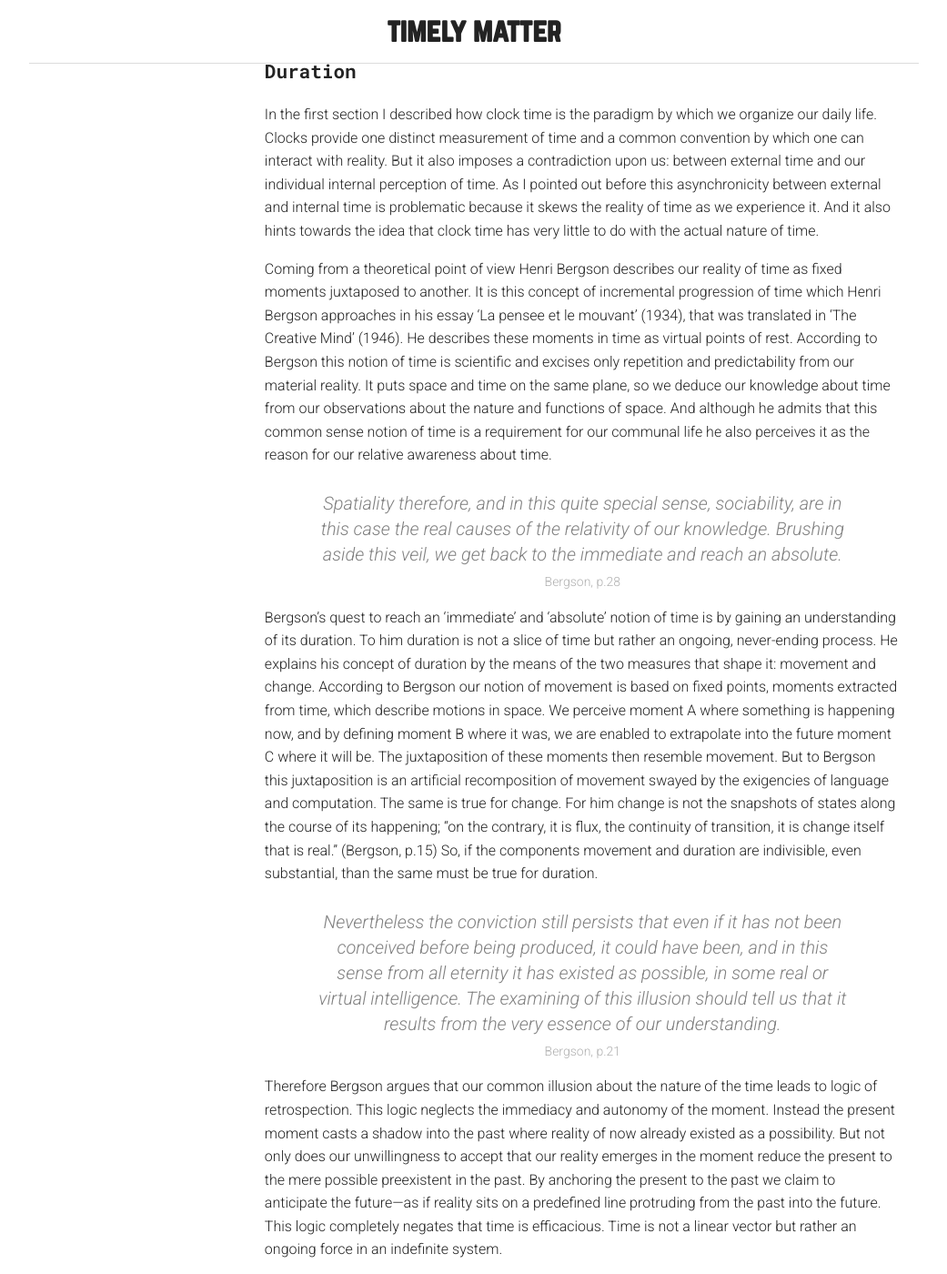
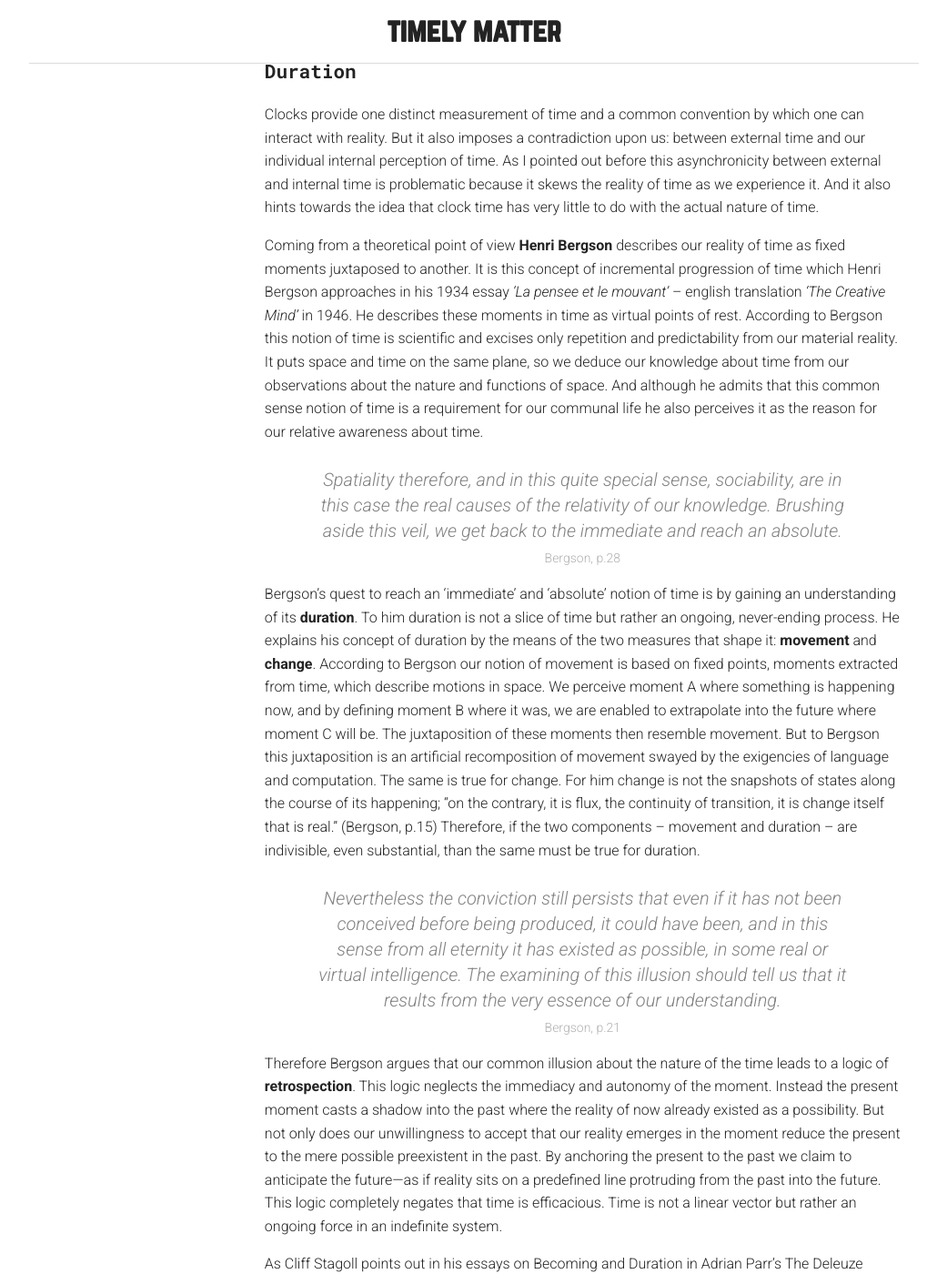
Before and after one commit to davidbeermann/timely-matter, a Jekyll site: the page built from concept/index.md, in a window 1280 px wide and 1400 px high, scrolled down 1448 px. Shown: the whole window at 91% size, without its empty margins (119-1160 px from the left). Built offline with Jekyll 4.4.1, drawn with Linux system fonts in a browser that asks for light colours; some of the changed text lies outside the part shown.

Commit message:
optimized paragraphs on Bergson

```diff
--- a/concept/index.md
+++ b/concept/index.md
@@ -34,25 +34,25 @@ and victory is an illusion of philosophers and fools.
 
 ## Duration
 
-In the first section I described how clock time is the paradigm by which we organize our daily life. Clocks provide one distinct measurement of time and a common convention by which one can interact with reality. But it also imposes a contradiction upon us: between external time and our individual internal perception of time. As I pointed out before this asynchronicity between external and internal time is problematic because it skews the reality of time as we experience it. And it also hints towards the idea that clock time has very little to do with the actual nature of time.
+Clocks provide one distinct measurement of time and a common convention by which one can interact with reality. But it also imposes a contradiction upon us: between external time and our individual internal perception of time. As I pointed out before this asynchronicity between external and internal time is problematic because it skews the reality of time as we experience it. And it also hints towards the idea that clock time has very little to do with the actual nature of time.
 
-Coming from a theoretical point of view Henri Bergson describes our reality of time as fixed moments juxtaposed to another. It is this concept of incremental progression of time which Henri Bergson approaches in his essay ‘La pensee et le mouvant’ (1934), that was translated in ‘The Creative Mind’ (1946). He describes these moments in time as virtual points of rest. According to Bergson this notion of time is scientific and excises only repetition and predictability from our material reality. It puts space and time on the same plane, so we deduce our knowledge about time from our observations about the nature and functions of space. And although he admits that this common sense notion of time is a requirement for our communal life he also perceives it as the reason for our relative awareness about time.
+Coming from a theoretical point of view **Henri Bergson** describes our reality of time as fixed moments juxtaposed to another. It is this concept of incremental progression of time which Henri Bergson approaches in his 1934 essay *‘La pensee et le mouvant’* – english translation *‘The Creative Mind’* in 1946. He describes these moments in time as virtual points of rest. According to Bergson this notion of time is scientific and excises only repetition and predictability from our material reality. It puts space and time on the same plane, so we deduce our knowledge about time from our observations about the nature and functions of space. And although he admits that this common sense notion of time is a requirement for our communal life he also perceives it as the reason for our relative awareness about time.
 
 > Spatiality therefore, and in this quite special sense, sociability, are in this case the real causes of the relativity of our knowledge. Brushing aside this veil, we get back to the immediate and reach an absolute.
 >
 > Bergson, p.28
 
-Bergson’s quest to reach an ‘immediate’ and ‘absolute’ notion of time is by gaining an understanding of its duration. To him duration is not a slice of time but rather an ongoing, never-ending process. He explains his concept of duration by the means of the two measures that shape it: movement and change. According to Bergson our notion of movement is based on fixed points, moments extracted from time, which describe motions in space. We perceive moment A where something is happening now, and by defining moment B where it was, we are enabled to extrapolate into the future moment C where it will be. The juxtaposition of these moments then resemble movement. But to Bergson this juxtaposition is an artificial recomposition of movement swayed by the exigencies of language and computation. The same is true for change. For him change is not the snapshots of states along the course of its happening; “on the contrary, it is flux, the continuity of transition, it is change itself that is real.” (Bergson, p.15) So, if the components movement and duration are indivisible, even substantial, than the same must be true for duration.
+Bergson’s quest to reach an ‘immediate’ and ‘absolute’ notion of time is by gaining an understanding of its **duration**. To him duration is not a slice of time but rather an ongoing, never-ending process. He explains his concept of duration by the means of the two measures that shape it: **movement** and **change**. According to Bergson our notion of movement is based on fixed points, moments extracted from time, which describe motions in space. We perceive moment A where something is happening now, and by defining moment B where it was, we are enabled to extrapolate into the future where moment C will be. The juxtaposition of these moments then resemble movement. But to Bergson this juxtaposition is an artificial recomposition of movement swayed by the exigencies of language and computation. The same is true for change. For him change is not the snapshots of states along the course of its happening; “on the contrary, it is flux, the continuity of transition, it is change itself that is real.” (Bergson, p.15) Therefore, if the two components – movement and duration – are indivisible, even substantial, than the same must be true for duration.
 
 > Nevertheless the conviction still persists that even if it has not been conceived before being produced, it could have been, and in this sense from all eternity it has existed as possible, in some real or virtual intelligence. The examining of this illusion should tell us that it results from the very essence of our understanding.
 >
 > Bergson, p.21
 
-Therefore Bergson argues that our common illusion about the nature of the time leads to logic of retrospection. This logic neglects the immediacy and autonomy of the moment. Instead the present moment casts a shadow into the past where reality of now already existed as a possibility. But not only does our unwillingness to accept that our reality emerges in the moment reduce the present to the mere possible preexistent in the past. By anchoring the present to the past we claim to anticipate the future—as if reality sits on a predefined line protruding from the past into the future. This logic completely negates that time is efficacious. Time is not a linear vector but rather an ongoing force in an indefinite system.
+Therefore Bergson argues that our common illusion about the nature of the time leads to a logic of **retrospection**. This logic neglects the immediacy and autonomy of the moment. Instead the present moment casts a shadow into the past where the reality of now already existed as a possibility. But not only does our unwillingness to accept that our reality emerges in the moment reduce the present to the mere possible preexistent in the past. By anchoring the present to the past we claim to anticipate the future—as if reality sits on a predefined line protruding from the past into the future. This logic completely negates that time is efficacious. Time is not a linear vector but rather an ongoing force in an indefinite system.
 
 As Cliff Stagoll points out in his essays on Becoming and Duration in Adrian Parr’s The Deleuze Dictionary (2010) Gilles Deleuze bases his notion of difference and becoming on Bergson’s notion of duration in addition to Bergson’s method of philosophical intuition. According to Deleuze intuition reveals the essential temporal qualities of our consciousness. An ongoing mental activity that constitutes “a time internal to one’s self.” (Parr, p.81) As this might be simply interpreted as a reference of the common conception of internal time, Deleuze further argues that difference and becoming are key elements of life and essential to one’s lived experience.
 
-According to Deleuze every moment is a productive assemblage of forces of ‘becoming different’. The present moment has no ties to the past or the future in that every event occurs in a continuous flow with neither a known start-point nor a specific end-point. Thereby Deleuze acknowledges the efficacious qualities of time. In other words, nature’s continual flow of changes is the immanent production of every unique event. Therefore “becoming might be conceived as the eternal, productive return of difference.” (p.26) This process is the anchor point for Deleuze to argue that changes occur and unfold in their own time – the pure time or empty time.
+According to Deleuze every moment is a productive assemblage of forces of **‘becoming different’**. The present moment has no ties to the past or the future in that every event occurs in a continuous flow with neither a known start-point nor a specific end-point. Thereby Deleuze acknowledges the efficacious qualities of time. In other words, nature’s continual flow of changes is the immanent production of every unique event. Therefore “becoming might be conceived as the eternal, productive return of difference.” (p.26) This process is the anchor point for Deleuze to argue that changes occur and unfold in their own time – the pure time or empty time.
 
 Further Deleuze agrees with Bergson on the simultaneous awareness of the flow of changes and the particular differences and relationships. So within the steady flow of changes we are able to pinpoint distinct states. But by perceiving them in union Deleuze posits the creative potential that lies in the disconnection between these events.
 
@@ -66,7 +66,7 @@ Henri Bergson describes our reality as a creative evolution, where novelty is co
 >
 > Bergson, p.20
 
-The ideas by Bergson and Deleuze have many revolutionary implications – politically, socially and personally. If we try to perceive time in the proposed manner oneself has to raise questions of being and identity. If things and states are viewed in the field of forces of time, as products of becoming, then the human subject seems utterly lost and without impact.
+The ideas by Bergson and Deleuze have many revolutionary implications – politically, socially, and personally. If we try to perceive time in the proposed manner oneself has to raise questions of being and identity. If things and states are viewed in the field of forces of time, as products of becoming, then the human subject seems utterly lost and without impact.
 
 ## Emergence
 
```
